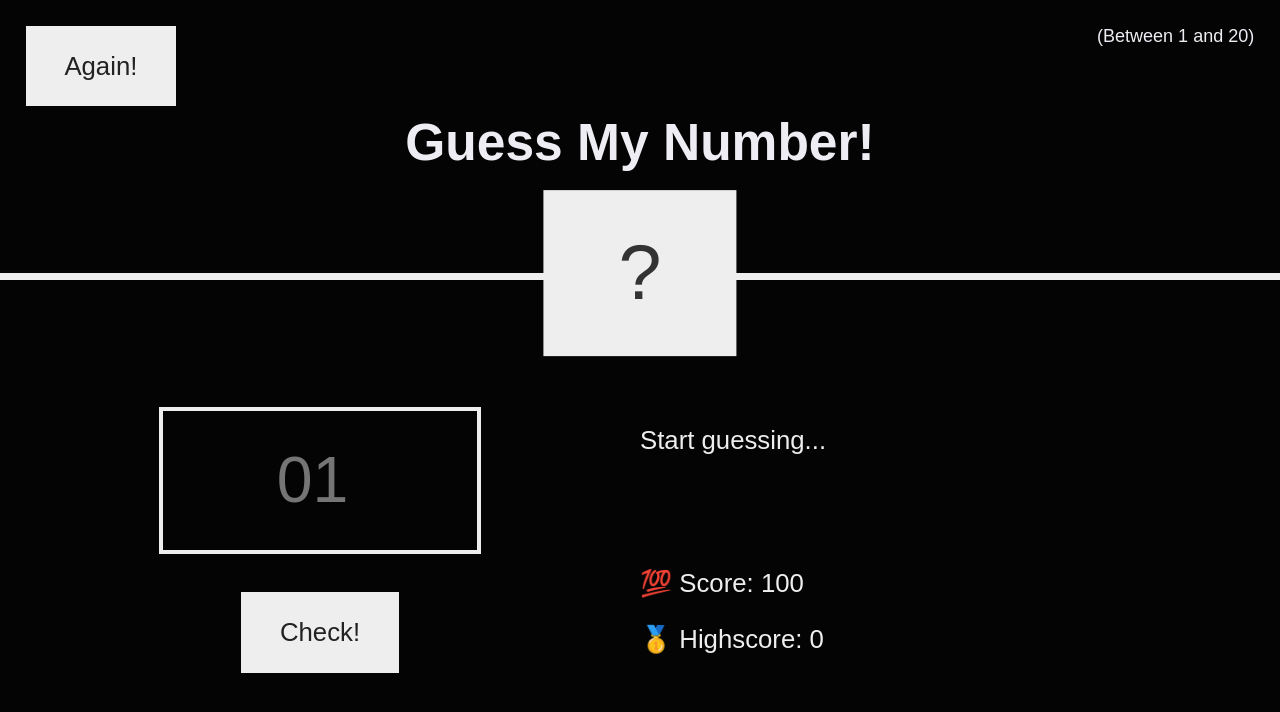
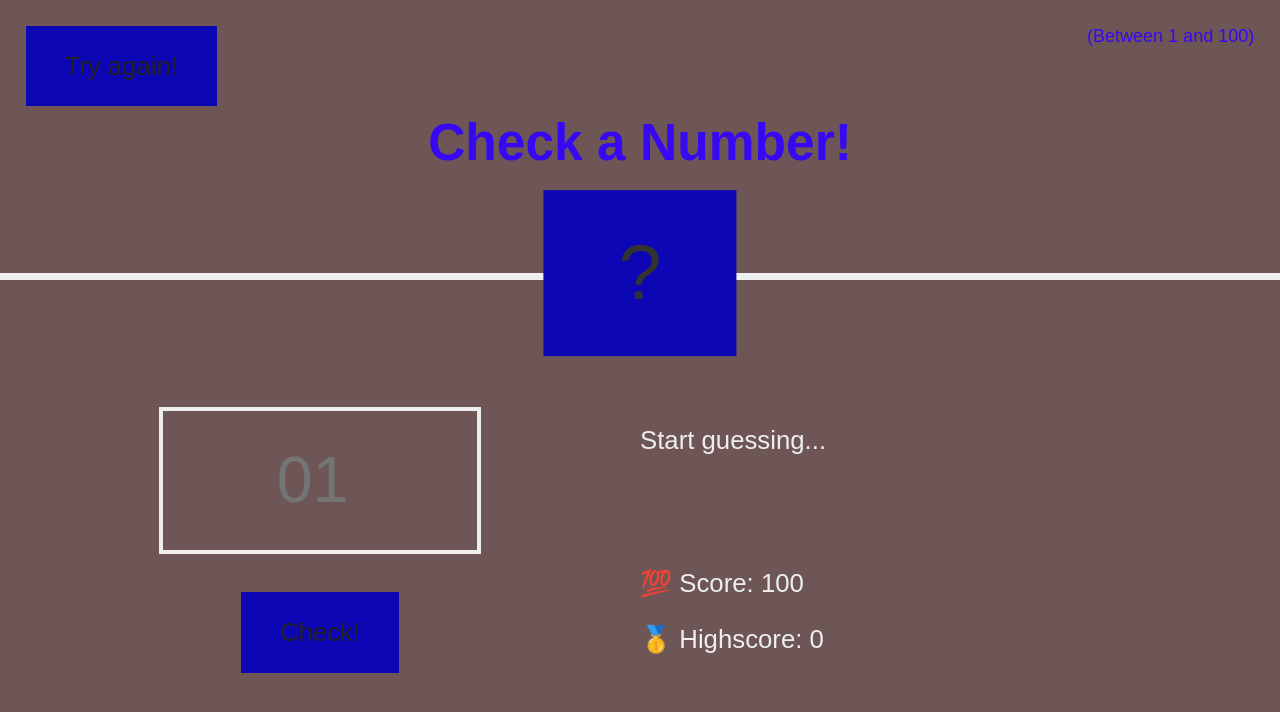
Before and after one commit to Stevenkwizera06/Guess-a-number, a plain HTML site: page index.html in a window 1280 px wide. Drawn offline with Linux system fonts and the light colour scheme.

Commit message:
added some css

```diff
--- a/index.html
+++ b/index.html
@@ -6,14 +6,14 @@
     <meta name="viewport" content="width=device-width, initial-scale=1.0" />
     <meta http-equiv="X-UA-Compatible" content="ie=edge" />
     <link rel="stylesheet" href="style.css" />
-    <title>Guess My Number!</title>
+    <title>Check a number!</title>
 </head>
 
 <body>
     <header>
-        <h1>Guess My Number!</h1>
-        <p class="between">(Between 1 and 20)</p>
-        <button class="btn again">Again!</button>
+        <h1>Check a Number!</h1>
+        <p class="between">(Between 1 and 100)</p>
+        <button class="btn again">Try again!</button>
         <div class="number">?</div>
     </header>
     <main>
--- a/style.css
+++ b/style.css
@@ -10,9 +10,9 @@ html {
 }
 
 body {
-    font-family: 'Press Start 2P', sans-serif;
+    font-family: 'Press Start 2P', Arial, Helvetica, sans-serif;
     color: rgb(239, 237, 244);
-    background-color: rgb(4, 4, 4);
+    background-color: rgb(110, 86, 86);
 }
 
 
@@ -22,6 +22,7 @@ header {
     position: relative;
     height: 35vh;
     border-bottom: 7px solid #eee;
+    color: rgb(55, 9, 242);
 }
 
 main {
@@ -58,7 +59,7 @@ h1 {
 }
 
 .number {
-    background: #eee;
+    background: rgb(12, 6, 180);
     color: #333;
     font-size: 6rem;
     width: 15rem;
@@ -98,7 +99,7 @@ h1 {
 
 .btn {
     border: none;
-    background-color: #eee;
+    background-color: rgb(12, 6, 180);
     color: #222;
     font-size: 2rem;
     font-family: inherit;
```
